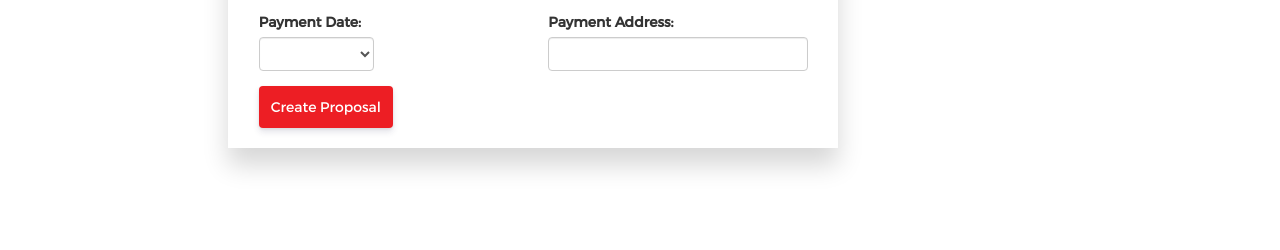
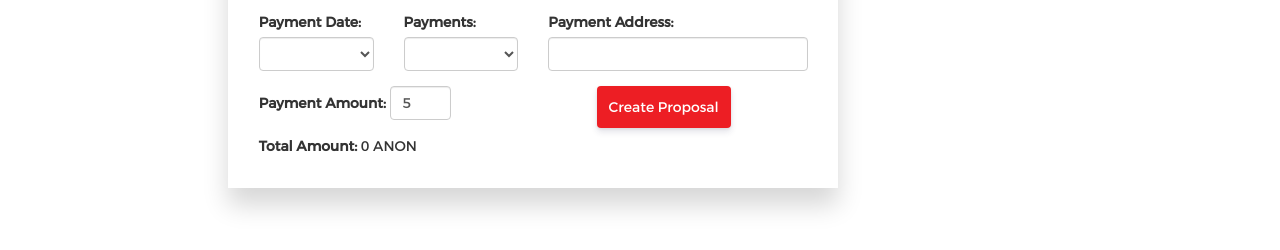
Before and after one commit to dashpay/proposal-generator, a website: page index.html in a window 1280 px wide. Shown: the part 644-894 px from the top of the page. Before the commit the page ends 872 px from the top, so only its background shows below. Drawn offline with Linux system fonts and the light colour scheme; a script that the page names is missing; files whose address does not match are found by name.

Commit message:
Unhide fields

```diff
--- a/index.html
+++ b/index.html
@@ -183,7 +183,7 @@
                       <!--  -->
                       <!--  -->
                       <!-- The following form group is a placeholder for proposal end time. Please change to the correct id. -->
-                      <div class="form-group" hidden>
+                      <div class="form-group">
                           <label for="start_epoch">Payments:</label>
                           <select name="start_epoch" class="form-control" id="end_epoch"></select>
                       </div>
@@ -200,7 +200,7 @@
                   </div>
 
                   <div class="row">
-                    <div class="col-xs-7" hidden>
+                    <div class="col-xs-7" >
                       <div class="form-group">
                           <label for="payment_amount">Payment Amount:</label>
                           <input type="text" class="form-control" id="payment_amount" value="5">
@@ -218,7 +218,7 @@
                   </div>
 
                     <div class="row">
-                        <div class="col-xs-12" hidden>
+                        <div class="col-xs-12">
                             <div class="form-group">
                                 <label for="total_amount">Total Amount: </label>
                                 <span id="total_amount">0</span> <span>ANON</span> <span id="total_amount_due"></span>
```
